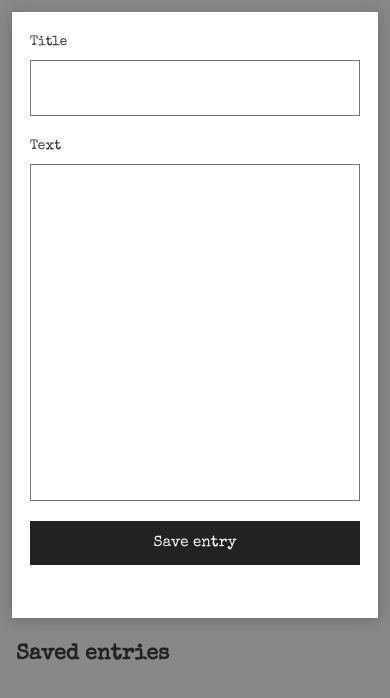
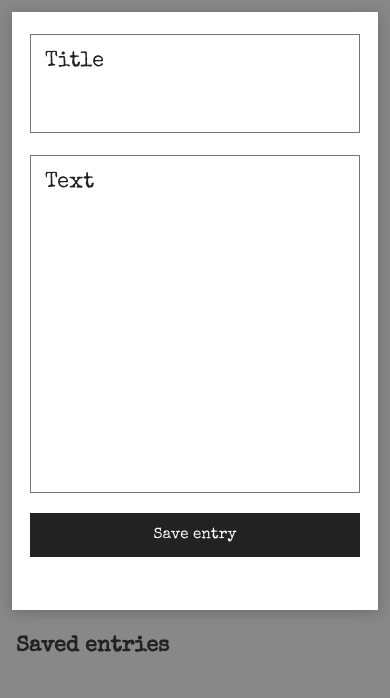
Before and after one commit to laumujica/typewriter_entries, a website: page index.html in a window 390 px wide. Drawn offline with Linux system fonts and the light colour scheme; no server answers.

Commit message:
Place typewriter labels inside editor fields

```diff
--- a/index.html
+++ b/index.html
@@ -8,14 +8,18 @@
     <script src="https://www.gstatic.com/firebasejs/8.10.0/firebase-app.js"></script>
     <script src="https://www.gstatic.com/firebasejs/8.10.0/firebase-database.js"></script>
     <script src="https://www.gstatic.com/firebasejs/8.10.0/firebase-auth.js"></script>
-    <link rel="stylesheet" href="styles.css?v=2026-09-29-field-borders" />
+    <link rel="stylesheet" href="styles.css?v=2026-09-29-inline-labels" />
 </head>
 <body>
     <div class="paper">
-        <p class="field-label" id="title-label">Title</p>
-        <div class="entry-title" contenteditable="true" id="new-title" role="textbox" aria-labelledby="title-label"></div>
-        <p class="field-label" id="text-label">Text</p>
-        <div class="typed-text" contenteditable="true" id="new-text" role="textbox" aria-labelledby="text-label" aria-multiline="true"></div>
+        <div class="editor-field title-field">
+            <p class="field-label" id="title-label">Title</p>
+            <div class="entry-title" contenteditable="true" id="new-title" role="textbox" aria-labelledby="title-label"></div>
+        </div>
+        <div class="editor-field text-field">
+            <p class="field-label" id="text-label">Text</p>
+            <div class="typed-text" contenteditable="true" id="new-text" role="textbox" aria-labelledby="text-label" aria-multiline="true"></div>
+        </div>
         <button class="save-button" type="button">Save entry</button>
         <p id="save-status" role="status" aria-live="polite"></p>
     </div>
@@ -42,6 +46,6 @@
     <script type="text/javascript" src="js/jspdf.min.js?v=2.5.2"></script>
     <script type="text/javascript" src="js/pdfGenerator.js?v=2026-09-29-en"></script>
     <script type="text/javascript" src="js/firebase-config.js?v=2026-09-29-connected"></script>
-    <script type="text/javascript" src="js/script.js?v=2026-09-29-labels"></script>
+    <script type="text/javascript" src="js/script.js?v=2026-09-29-inline-labels"></script>
 </body>
 </html>
--- a/js/script.js
+++ b/js/script.js
@@ -49,6 +49,13 @@ document.addEventListener("DOMContentLoaded", () => {
   }
   titleField.addEventListener("input", saveDraft);
   textField.addEventListener("input", saveDraft);
+  for (const field of document.querySelectorAll(".editor-field")) {
+    field.addEventListener("click", (event) => {
+      if (event.target === field || event.target.classList.contains("field-label")) {
+        field.querySelector('[contenteditable="true"]').focus();
+      }
+    });
+  }
 
   function saveLocal(id, entry) {
     try {
--- a/styles.css
+++ b/styles.css
@@ -35,18 +35,29 @@ button { font-family: inherit; }
   box-shadow: 0 2px 14px rgb(0 0 0 / 22%);
 }
 
+.editor-field {
+  display: flex;
+  flex-direction: column;
+  min-width: 0;
+  padding: 12px 14px;
+  border: 1px solid #777;
+  background: #fff;
+  cursor: text;
+}
+
+.title-field { margin-bottom: 22px; }
+.text-field { flex: 1; min-height: 320px; margin-bottom: 20px; }
+
 .field-label {
   margin: 0 0 8px;
-  color: #333;
-  font-size: 0.85rem;
-  line-height: 1.3;
+  color: #222;
+  cursor: text;
+  font-size: 1.5rem;
+  line-height: 1.4;
 }
 
 .entry-title {
-  min-height: 56px;
-  margin: 0 0 22px;
-  padding: 12px 14px;
-  border: 1px solid #777;
+  min-height: 2.2rem;
   font-size: 1.5rem;
   line-height: 1.4;
   overflow-wrap: anywhere;
@@ -55,18 +66,14 @@ button { font-family: inherit; }
 
 .typed-text {
   flex: 1;
-  min-height: 320px;
-  margin-bottom: 20px;
-  padding: 14px;
-  border: 1px solid #777;
+  min-height: 250px;
   overflow-wrap: anywhere;
   font-size: 1.5rem;
   line-height: 1.6;
   outline: none;
 }
 
-.entry-title:focus-visible,
-.typed-text:focus-visible {
+.editor-field:focus-within {
   outline: 2px solid #333;
   outline-offset: 2px;
 }
@@ -170,7 +177,8 @@ button:disabled { opacity: 0.6; cursor: wait; }
 @media (max-width: 820px) {
   body { display: block; padding: 16px; }
   .paper { min-height: min(680px, 72dvh); }
-  .typed-text { min-height: 42dvh; }
+  .text-field { min-height: 42dvh; }
+  .typed-text { min-height: 34dvh; }
   .sidebar {
     position: static;
     max-height: none;
@@ -184,8 +192,10 @@ button:disabled { opacity: 0.6; cursor: wait; }
 @media (max-width: 480px) {
   body { padding: 12px; }
   .paper { min-height: 65dvh; padding: 22px 18px; }
+  .field-label,
   .entry-title { font-size: 1.35rem; }
-  .typed-text { min-height: 40dvh; font-size: 1.2rem; }
+  .text-field { min-height: 40dvh; }
+  .typed-text { min-height: 32dvh; font-size: 1.2rem; }
   .save-button { width: 100%; }
   .typewriter_img { width: 7rem; }
 }
```
